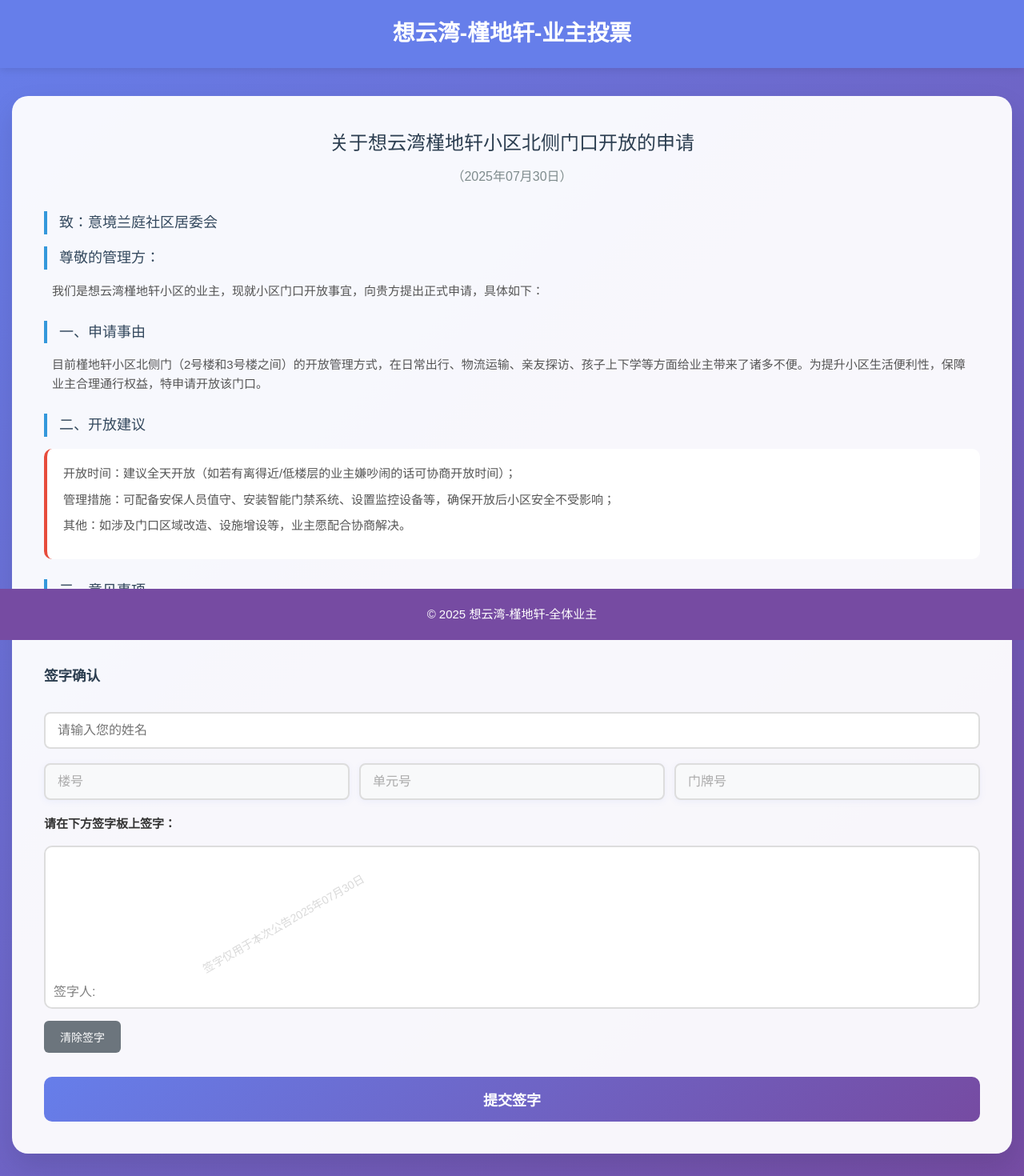
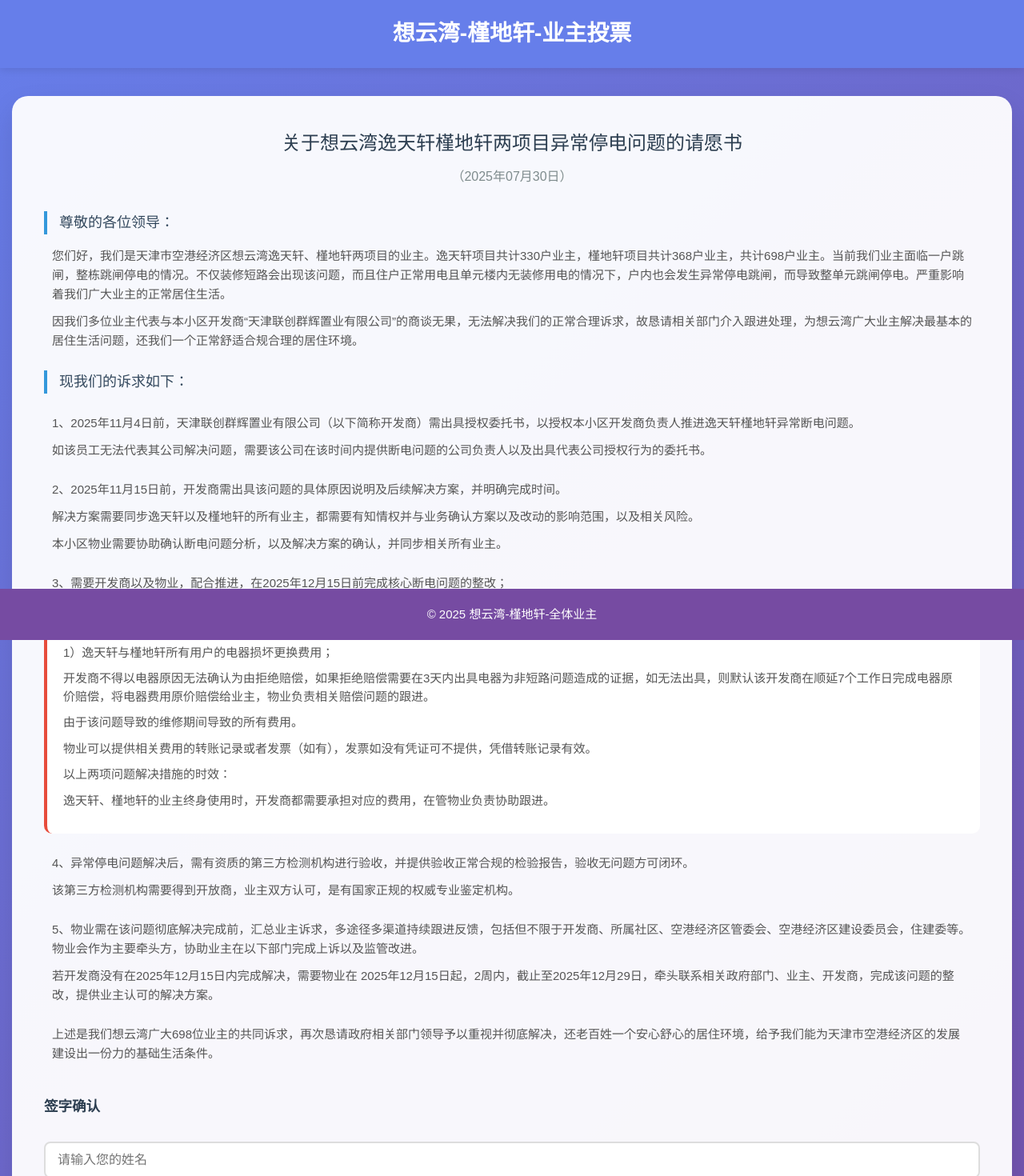
Before and after one commit to lang-CN/sing-vote, a Vue app: page / in a window 1280 px wide. Shown: the top 1470 px of the page at 80% size. Built offline with nearby package versions, Linux system fonts and the light colour scheme; no server answers.

Commit message:
修改成 停电问题

```diff
--- a/src/components/AnnouncementContent.vue
+++ b/src/components/AnnouncementContent.vue
@@ -1,19 +1,51 @@
 <template>
   <div class="announcement-content">
     <div class="announcement-header">
-      <h2>关于想云湾槿地轩小区北侧门口开放的申请</h2>
+      <h2>关于想云湾逸天轩槿地轩两项目异常停电问题的请愿书</h2>
       <p class="announcement-date">（{{ currentDate }}）</p>
     </div>
     <div class="announcement-section">
-      <h3>致：意境兰庭社区居委会</h3>
-      <h3>尊敬的管理方：</h3>
-      <p>我们是想云湾槿地轩小区的业主，现就小区门口开放事宜，向贵方提出正式申请，具体如下：</p>
+      <!-- <h3>致：意境兰庭社区居委会</h3> -->
+      <h3>尊敬的各位领导：</h3>
+      <p>您们好，我们是天津市空港经济区想云湾逸天轩、槿地轩两项目的业主。逸天轩项目共计330户业主，槿地轩项目共计368户业主，共计698户业主。当前我们业主面临一户跳闸，整栋跳闸停电的情况。不仅装修短路会出现该问题，而且住户正常用电且单元楼内无装修用电的情况下，户内也会发生异常停电跳闸，而导致整单元跳闸停电。严重影响着我们广大业主的正常居住生活。</p>
+      <p>因我们多位业主代表与本小区开发商“天津联创群辉置业有限公司”的商谈无果，无法解决我们的正常合理诉求，故恳请相关部门介入跟进处理，为想云湾广大业主解决最基本的居住生活问题，还我们一个正常舒适合规合理的居住环境。</p>
     </div>
     <div class="announcement-section">
-      <h3>一、申请事由</h3>
-      <p>目前槿地轩小区北侧门（2号楼和3号楼之间）的开放管理方式，在日常出行、物流运输、亲友探访、孩子上下学等方面给业主带来了诸多不便。为提升小区生活便利性，保障业主合理通行权益，特申请开放该门口。</p>
+      <h3>现我们的诉求如下：</h3>
     </div>
     <div class="announcement-section">
+      <p>1、2025年11月4日前，天津联创群辉置业有限公司（以下简称开发商）需出具授权委托书，以授权本小区开发商负责人推进逸天轩槿地轩异常断电问题。</p>
+      <p>如该员工无法代表其公司解决问题，需要该公司在该时间内提供断电问题的公司负责人以及出具代表公司授权行为的委托书。</p>
+    </div>
+    <div class="announcement-section">
+      <p>2、2025年11月15日前，开发商需出具该问题的具体原因说明及后续解决方案，并明确完成时间。</p>
+      <p>解决方案需要同步逸天轩以及槿地轩的所有业主，都需要有知情权并与业务确认方案以及改动的影响范围，以及相关风险。</p>
+      <p>本小区物业需要协助确认断电问题分析，以及解决方案的确认，并同步相关所有业主。</p>
+    </div>
+    <div class="announcement-section">
+      <p>3、需要开发商以及物业，配合推进，在2025年12月15日前完成核心断电问题的整改；</p>
+      <p>如无法在该时间内完成整改，需要开发商后续赔偿：</p>
+      <div class="requirement-list">
+        <div class="requirement-item">1）逸天轩与槿地轩所有用户的电器损坏更换费用；</div>
+        <div class="requirement-item">开发商不得以电器原因无法确认为由拒绝赔偿，如果拒绝赔偿需要在3天内出具电器为非短路问题造成的证据，如无法出具，则默认该开发商在顺延7个工作日完成电器原价赔偿，将电器费用原价赔偿给业主，物业负责相关赔偿问题的跟进。</div>
+        <div class="requirement-item">由于该问题导致的维修期间导致的所有费用。</div>
+        <div class="requirement-item">物业可以提供相关费用的转账记录或者发票（如有），发票如没有凭证可不提供，凭借转账记录有效。</div>
+        <div class="requirement-item">以上两项问题解决措施的时效：</div>
+        <div class="requirement-item">逸天轩、槿地轩的业主终身使用时，开发商都需要承担对应的费用，在管物业负责协助跟进。</div>
+      </div>
+    </div>
+    <div class="announcement-section">
+      <p>4、异常停电问题解决后，需有资质的第三方检测机构进行验收，并提供验收正常合规的检验报告，验收无问题方可闭环。</p>
+      <p>该第三方检测机构需要得到开放商，业主双方认可，是有国家正规的权威专业鉴定机构。</p>
+    </div>
+    <div class="announcement-section">
+      <p>5、物业需在该问题彻底解决完成前，汇总业主诉求，多途径多渠道持续跟进反馈，包括但不限于开发商、所属社区、空港经济区管委会、空港经济区建设委员会，住建委等。 物业会作为主要牵头方，协助业主在以下部门完成上诉以及监管改进。</p>
+      <p>若开发商没有在2025年12月15日内完成解决，需要物业在 2025年12月15日起，2周内，截止至2025年12月29日，牵头联系相关政府部门、业主、开发商，完成该问题的整改，提供业主认可的解决方案。</p>
+    </div>
+    <div class="announcement-section">
+      <p>上述是我们想云湾广大698位业主的共同诉求，再次恳请政府相关部门领导予以重视并彻底解决，还老百姓一个安心舒心的居住环境，给予我们能为天津市空港经济区的发展建设出一份力的基础生活条件。</p>
+    </div>
+    <!-- <div class="announcement-section">
       <h3>二、开放建议</h3>
       <div class="requirement-list">
         <div class="requirement-item"><strong>开放时间：</strong>建议全天开放（如若有离得近/低楼层的业主嫌吵闹的话可协商开放时间）；</div>
@@ -24,7 +56,7 @@
     <div class="announcement-section">
       <h3>三、意见事项</h3>
       <p>恳请管理方对本申请予以研究，明确是否开放及具体实施方案，并将结果公示告知全体业主。</p>
-    </div>
+    </div> -->
   </div>
 </template>
 
```
